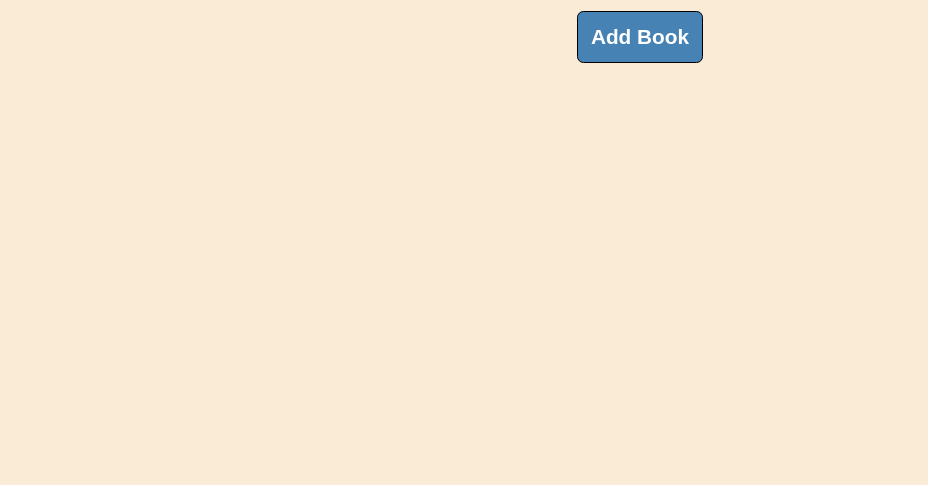
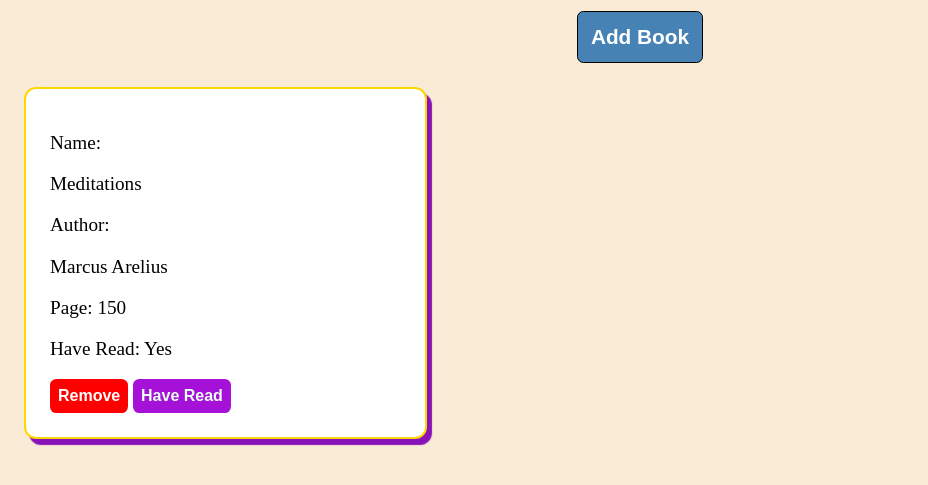
Before and after one commit to Nimesh04/Library, a plain HTML site: page index.html in a window 1280 px wide. Shown: the part 177-662 px from the top of the page, without its empty margins (0-928 px from the left). Drawn offline with Linux system fonts and the light colour scheme.

Commit message:
Remove button removes the book from div & library
We check the document for click event and if the
click event originates from a button with the class
.removeBtn then we find it's parent div as well id
and remove it from both html & our library.

```diff
--- a/index.html
+++ b/index.html
@@ -36,7 +36,7 @@
                         <label for="page">Pages:</label>
                     </div>
                     <div class="col-75">
-                        <input id="page" type="number" placeholder="150">
+                        <input id="page" type="number" placeholder="150" required>
                     </div>
                 </div>
                 <div class="radioSection">
--- a/script.js
+++ b/script.js
@@ -5,7 +5,10 @@ const addBookBtn = document.querySelector("#add-book");
 const container = document.querySelector(".container");
 const bookDiv = document.querySelector("#bookDiv");
 
-const myLibrary = [];
+
+
+
+let myLibrary = [];
 
 let addBookTrue = false;
 
@@ -27,7 +30,12 @@ function addBookToLibrary(name, author, page, haveRead){
 
     myLibrary.push(book);
 
+    display(myLibrary[myLibrary.length - 1]);
+
 }
+
+
+addBookToLibrary("Meditations", "Marcus Arelius", 150, "Yes");
 
 function closeWindow(){
     container.style.display = "none";
@@ -37,11 +45,19 @@ function closeWindow(){
 function display(element){
     const divAdd = document.createElement("div");
     divAdd.classList.add("tables");
-    divAdd.innerHTML = `<p>Name: ${element.name}</p>
-                            <p> Author: ${element.author}</p>
-                            <p> Page: ${element.page}</p>
-                            <p> Have Read: ${element.haveRead}</p>`;
-
+    divAdd.setAttribute("data-id", element.uuid);
+    divAdd.innerHTML = `
+                        <p>Name:</p>
+                        <p>${element.name}</p>
+                        <p> Author:</p>
+                        <p>${element.author}</p>
+                        <p> Page: ${element.page}</p>
+                        <p></p>
+                        <p> Have Read: ${element.haveRead}</p>
+                        <p></p>
+                        <button data-id=${element.uuid} class="removeBtn">Remove</button>
+                        <button class="toggleRead">Have Read</button>
+                        `;
     displayBook.appendChild(divAdd);
 }
 
@@ -67,3 +83,16 @@ container.addEventListener("click", event => {
     if(bookDiv.contains(event.target)) return;
     else closeWindow();
 })
+
+document.addEventListener("click", e => {
+    if(e.target.classList.contains("removeBtn")){
+        const parentDiv = e.target.closest(".tables");
+        const id = parentDiv.getAttribute("data-id");
+        console.log(myLibrary);
+        parentDiv.remove();
+
+        myLibrary = myLibrary.filter(item => item.uuid != id);
+
+        console.log("After remove btn:", myLibrary);
+    }
+})
--- a/style.css
+++ b/style.css
@@ -104,13 +104,49 @@ form button:hover{
 
 #display-book{
     display: grid;
-    grid-template-columns: repeat(auto-fit, minmax(300px, 1fr));
+    grid-template-columns: repeat(auto-fill, minmax(300px, 1fr));
     margin: 24px;
     gap: 12px;
 }
 
 .tables{
+    text-align: start;
     background-color: white;
     padding: 24px;
     border: 2px solid gold;
+    border-radius: 12px;
+    box-shadow: #8812b7 5px 6px 1px 0px;
 }
+
+
+.removeBtn{
+    color: white;
+    background-color: red;
+    font-size: 1rem;
+    font-weight: bold;
+    border-radius: 0.4rem;
+    padding: 8px;
+    border: none;
+    cursor: pointer;
+    transition: background-color 0.2s ease-in-out;
+}
+
+.toggleRead{
+    color: #eafff5;
+    background-color: #a511d7;
+    font-size: 1rem;
+    font-weight: bold;
+    border-radius: 0.4rem;
+    padding: 8px;
+    border: none;
+    cursor: pointer;
+    transition: background-color 0.2s ease-in-out;
+}
+
+.removeBtn:hover{
+    background-color: rgb(134, 0, 0);
+}
+
+.toggleRead:hover{
+    background-color: #6e0c8e;
+}
```
